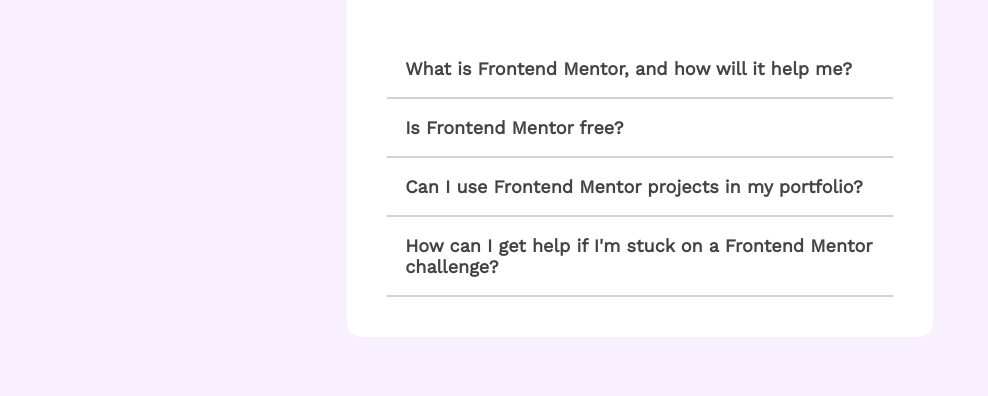
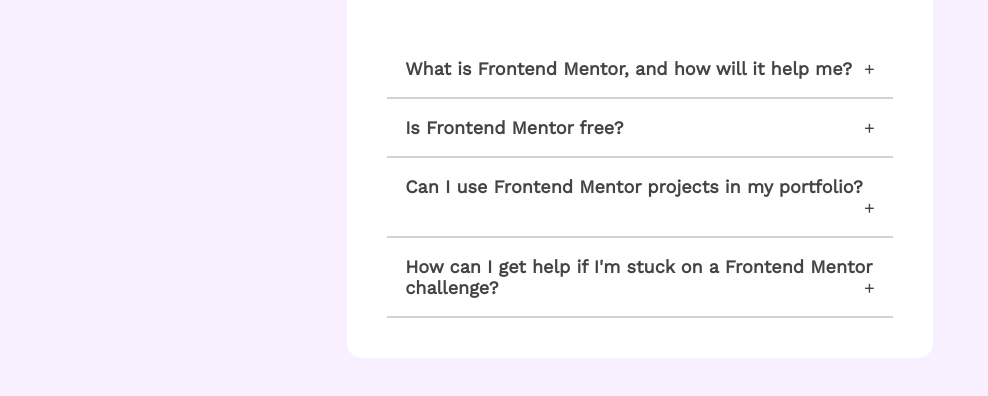
Before and after one commit to DB-0594/frontendmentor-challenge.2nd, a plain HTML site: page index.html in a window 1280 px wide. Shown: the part 190-586 px from the top of the page, without its empty margins (0-988 px from the left). Drawn offline with nearby package versions, Linux system fonts and the light colour scheme.

Commit message:
Update index.html

```diff
--- a/index.html
+++ b/index.html
@@ -66,7 +66,7 @@
 }
 
 .accordion:after {
-  content: img src="assets\images\icon-plus.svg" alt="open";
+  content: "+";
   float: right;
   margin-left: 5px;
 }
```
